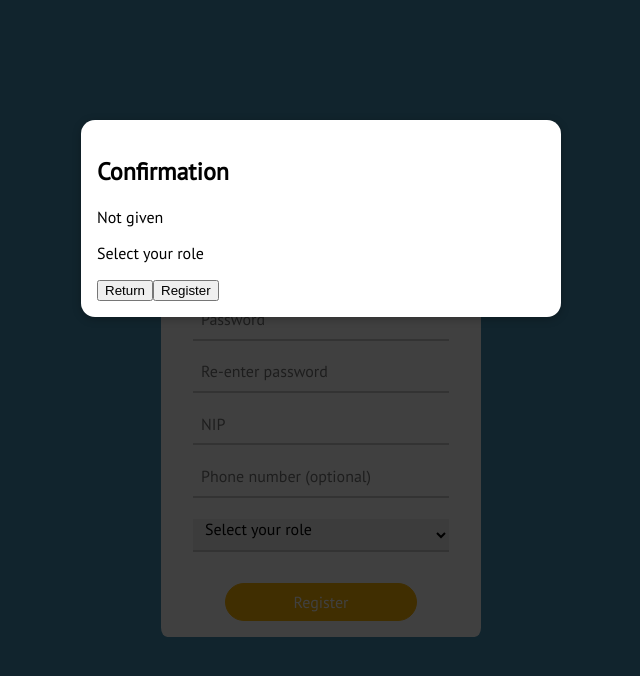
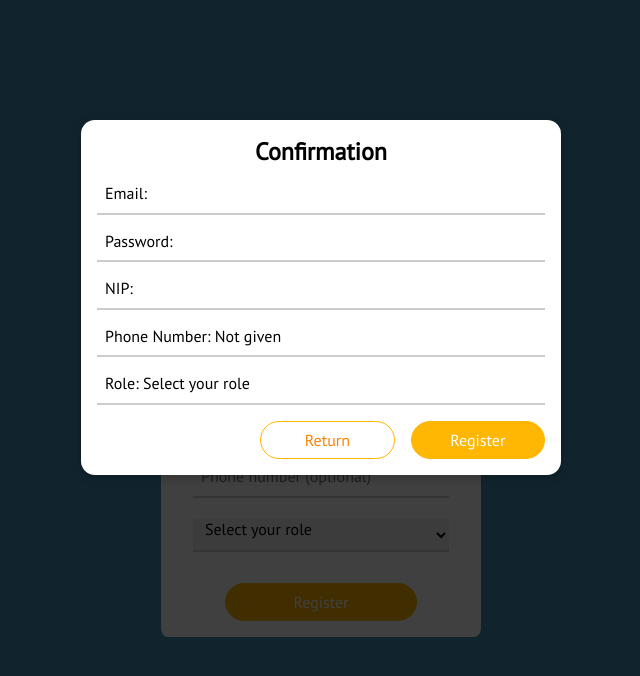
Before and after one commit to filus4/euvic-registration-module, a React (Create React App) app: page / in a window 1280 px wide. Both pictures are taken after a click on the button "Register". Shown: the top 676 px of the page, without its empty margins (319-959 px from the left). Built offline with nearby package versions, Linux system fonts and the light colour scheme.

Commit message:
small adjusts

```diff
--- a/src/components/registration/confirmation.js
+++ b/src/components/registration/confirmation.js
@@ -1,28 +1,34 @@
 import React from "react";
+
+import styles from "./confirmation.module.css";
 
 const Confirmation = (props) => {
   const userData = props.onConfirm();
   return (
-    <div>
+    <div className={styles.container}>
       <h2>Confirmation</h2>
       <div>
-        <p>{userData.email}</p>
+        <p>Email: {userData.email}</p>
       </div>
       <div>
-        <p>{userData.password}</p>
+        <p>Password: {userData.password}</p>
       </div>
       <div>
-        <p>{userData.nip}</p>
+        <p>NIP: {userData.nip}</p>
       </div>
       <div>
-        <p>{userData.phoneNumber}</p>
+        <p>Phone Number: {userData.phoneNumber}</p>
       </div>
       <div>
-        <p>{userData.role}</p>
+        <p>Role: {userData.role}</p>
       </div>
-      <div>
-        <button onClick={props.onCancel}>Return</button>
-        <button onClick={props.onSubmit}>Register</button>
+      <div className={styles.actions}>
+        <button className={styles.return} onClick={props.onCancel}>
+          Return
+        </button>
+        <button className={styles.submit} onClick={props.onSubmit}>
+          Register
+        </button>
       </div>
     </div>
   );
```
